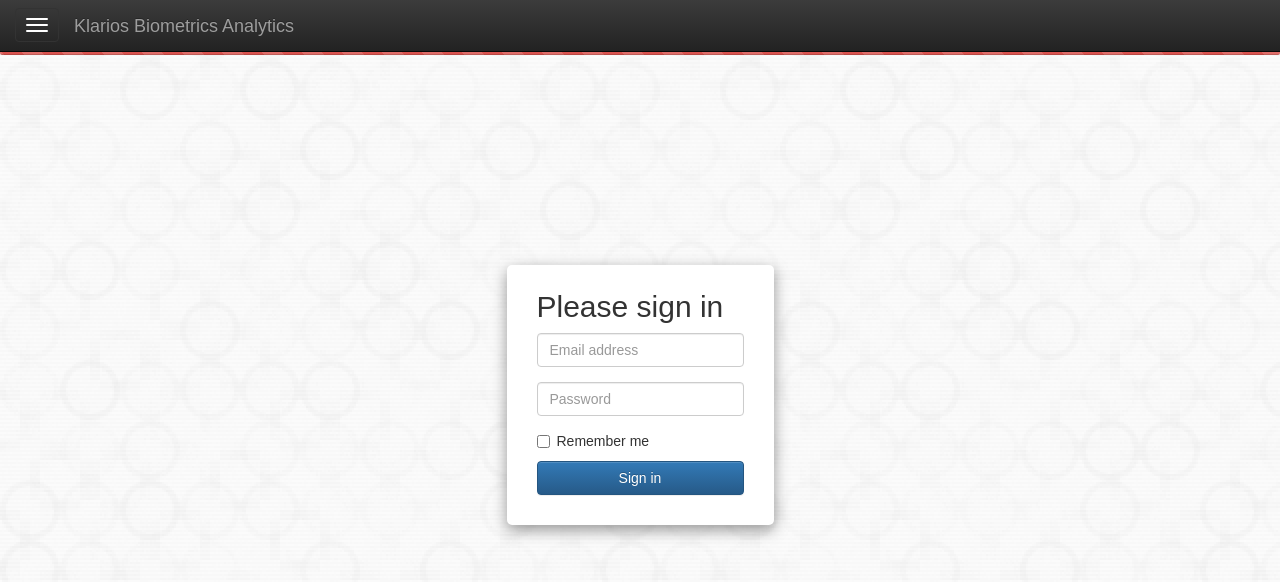
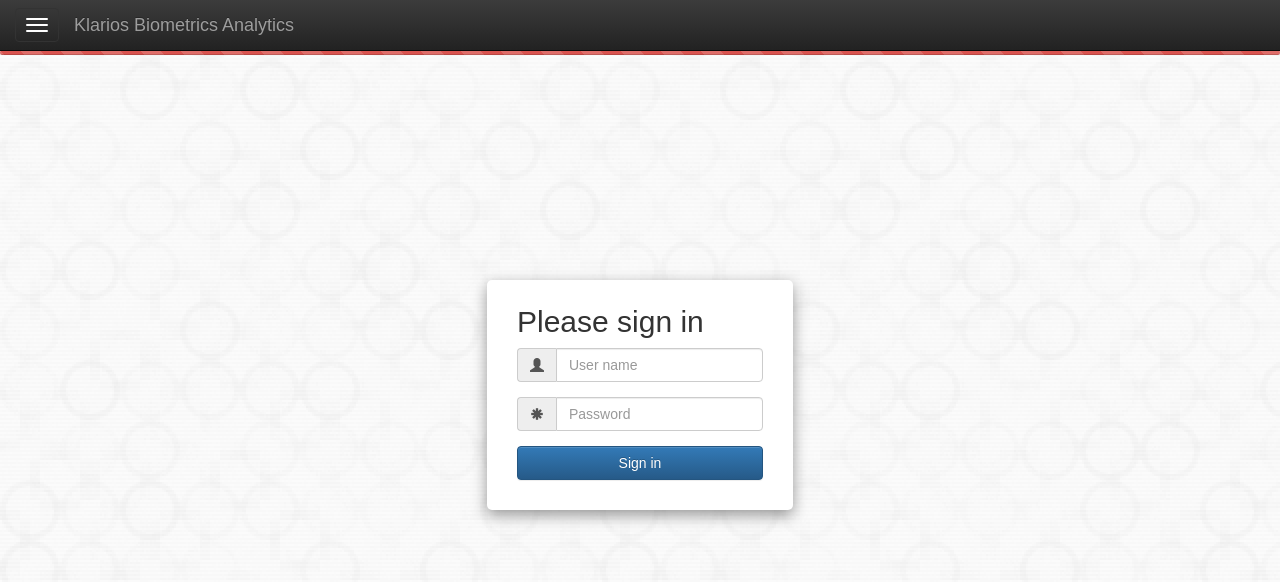
Before and after one commit to fehrmanns/kba_frontend, a React (Create React App) app: page / in a window 1280 px wide. Shown: the top 582 px of the page. Built offline with nearby package versions, Linux system fonts and the light colour scheme; no server answers.

Commit message:
add fetch function for login.

```diff
--- a/src/index.css
+++ b/src/index.css
@@ -16,8 +16,8 @@ body::after {
   z-index: -1;
 }
 .navbar-brand, .navbar-toggle {
-  float: none !important;
-  display: inline-block !important;
+  float: left;
+  display: block !important;
 }
 @media (max-width:768px) {
   .navbar-toggle {
@@ -77,7 +77,7 @@ body::after {
   left: 0;
 }
 .mainframe .show.container {
-  animation: show-menu-content 0.25s ease-out;
+  animation: show-menu-content 0.225s ease-out;
   left: 200px;
 }
 
@@ -85,12 +85,11 @@ body::after {
   position: absolute;
   padding: 10px 15px;
   width: 200px;
-  height: 100vh;
   animation: hide-menu 0.125s ease-out;
   left: -200px;
 }
 .show.sitebar {
-  animation: show-menu 0.25s ease-out;
+  animation: show-menu 0.225s ease-out;
   left: 0;
 }
 .sitebar ul {
@@ -115,3 +114,7 @@ body::after {
 .progress-bar-striped {
   width: 100%
 }
+.input-group-addon {
+  width: 1em;
+  position: initial;
+}
--- a/src/views/Login.js
+++ b/src/views/Login.js
@@ -2,8 +2,6 @@ import React, { Component } from 'react'
 /*
 {window.btoa( "Baumhaus" )}
 */
-const API = 'https://hn.algolia.com/api/v1/search?query=';
-const DEFAULT_QUERY = 'redux';
 /* Login Uniform Resource Identifier */
 // eslint-disable-next-line
 const LURI = 'http://localhost:8080/kba_backend_frontend/rest/login';
@@ -14,36 +12,95 @@ class Login extends Component {
         super(props);
 
         this.state = {
-            hits: []
+            username: '',
+            password: ''
         }
     }
 
     componentDidMount() {
-        fetch(API + DEFAULT_QUERY)
-          .then( response => response.json() )
-          .then( data => this.setState({ hits: data.hits }) )
-          .then( () => console.log( "we have: " + JSON.stringify(this.state.hits) ) )
-          .catch( () => console.log( "error" ) );
-      }
+        /*
+                fetch(API + DEFAULT_QUERY)
+                    .then(response => response.json())
+                    .then(data => this.setState({ hits: data.hits }))
+                    .then(() => console.log("we have: " + JSON.stringify(this.state.hits)))
+                    .catch(() => console.log("error"));
+        */
+    }
+
+    handleChange(event) {
+
+        const targetName = event.target.id.replace('input', '').toLowerCase();
+
+        switch (targetName) {
+            case 'username':
+                this.setState({
+                    username: event.target.value
+                });
+                break;
+            case 'password':
+                this.setState({
+                    password: event.target.value
+                });
+                break;
+            default:
+                return
+        }
+    }
+
+    handleSubmit(event) {
+
+        event.preventDefault();
+        this.sendData();
+    }
+
+    sendData() {
+
+        const encodeLogin = "Basic " + btoa(this.state.username + ":" + this.state.password);
+        console.log("login: " + encodeLogin);
+        let loginHeader = new Headers();
+        loginHeader.append("Content-Type", "application/json");
+        loginHeader.append("authentication", "Basic " + encodeLogin);
+
+        console.log("header: " + loginHeader);
+        var fetchInit = {
+            method: 'GET',
+            headers: loginHeader,
+            mode: 'no-cors',
+            cache: 'default'
+        };
+
+        fetch(LURI, fetchInit)
+            .then(this.handleErrors)
+            .then(response => console.log("ok"))
+            .catch(error => console.log(error));
+    }
+
+    handleErrors(response) {
+        if (!response.ok) {
+            throw Error(response.statusText);
+        }
+        return response;
+    }
 
     render() {
         return (
             <div className="flex-container">
 
-                <form className="form-signin">
+                <form className="form-signin" onSubmit={this.handleSubmit.bind(this)}>
                     <h2 className="form-signin-heading">Please sign in</h2>
                     <div className="form-group">
-                        <label htmlFor="inputEmail" className="sr-only">Email address</label>
-                        <input type="email" id="inputEmail" className="form-control" placeholder="Email address" required="" autoFocus="" />
+                        <div className="input-group">
+                            <span className="input-group-addon glyphicon glyphicon-user" id="sizing-addon2"></span>
+                            <input type="text" id="inputUsername" className="form-control" placeholder="User name" required="" autoFocus="" onChange={this.handleChange.bind(this)} value={this.state.username} />
+                        </div>
+                        <label htmlFor="inputUsername" className="sr-only">User name</label>
                     </div>
                     <div className="form-group">
+                        <div className="input-group">
+                            <span className="input-group-addon glyphicon glyphicon-asterisk" id="sizing-addon2"></span>
+                            <input type="password" id="inputPassword" className="form-control" placeholder="Password" required="" onChange={this.handleChange.bind(this)} value={this.state.password} />
+                        </div>
                         <label htmlFor="inputPassword" className="sr-only">Password</label>
-                        <input type="password" id="inputPassword" className="form-control" placeholder="Password" required="" />
-                    </div>
-                    <div className="checkbox">
-                        <label>
-                            <input type="checkbox" value="remember-me" /> Remember me
-                        </label>
                     </div>
                     <button className="btn btn-primary btn-block" type="submit">Sign in</button>
                 </form>
```
